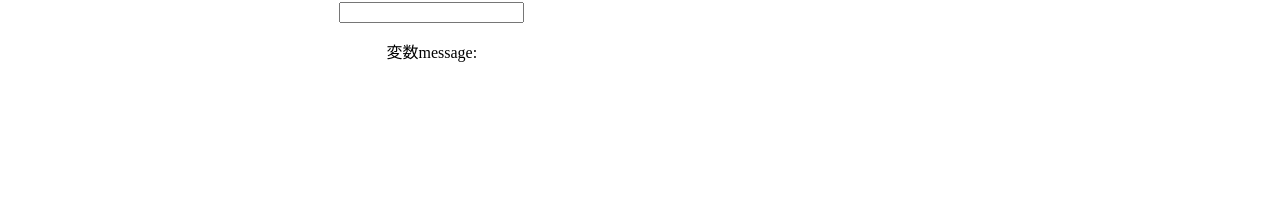
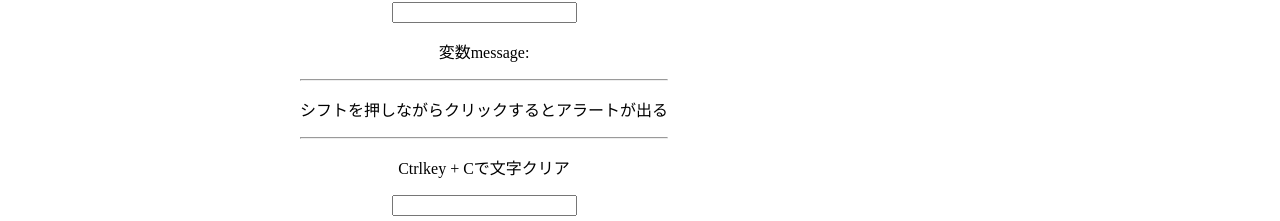
Before and after one commit to waaawoo/vue_todo_app, a Vue app: page / in a window 1280 px wide. Both pictures are taken after a click on the button "表示する". Shown: the part 684-905 px from the top of the page. Before the commit the page ends 800 px from the top, so only its background shows below. Built offline with nearby package versions, Linux system fonts and the light colour scheme; no server answers.

Commit message:
v-onイベント

```diff
--- a/src/components/eventhandlingConponent.vue
+++ b/src/components/eventhandlingConponent.vue
@@ -20,7 +20,13 @@
     複数条件 -->
     <input type="text" @keyup.esc.up.space="clear" v-model="message">
     <p>変数message: {{ message }}  </p>
+    <hr>
+    <p v-on:click.shift="clickHandler">シフトを押しながらクリックするとアラートが出る</p>
+    <hr>
+    <p>Ctrlkey + Cで文字クリア</p>
+    <input type="text" @keyup.ctrl.67="clear" v-model="message">
     </div>
+
   </div>
 </template>
 
@@ -55,6 +61,9 @@ export default {
     clear(){
       this.message = ""
     },
+    clickHandler(){
+      alert("shift + click")
+    },
   },
 };
 </script>
```
